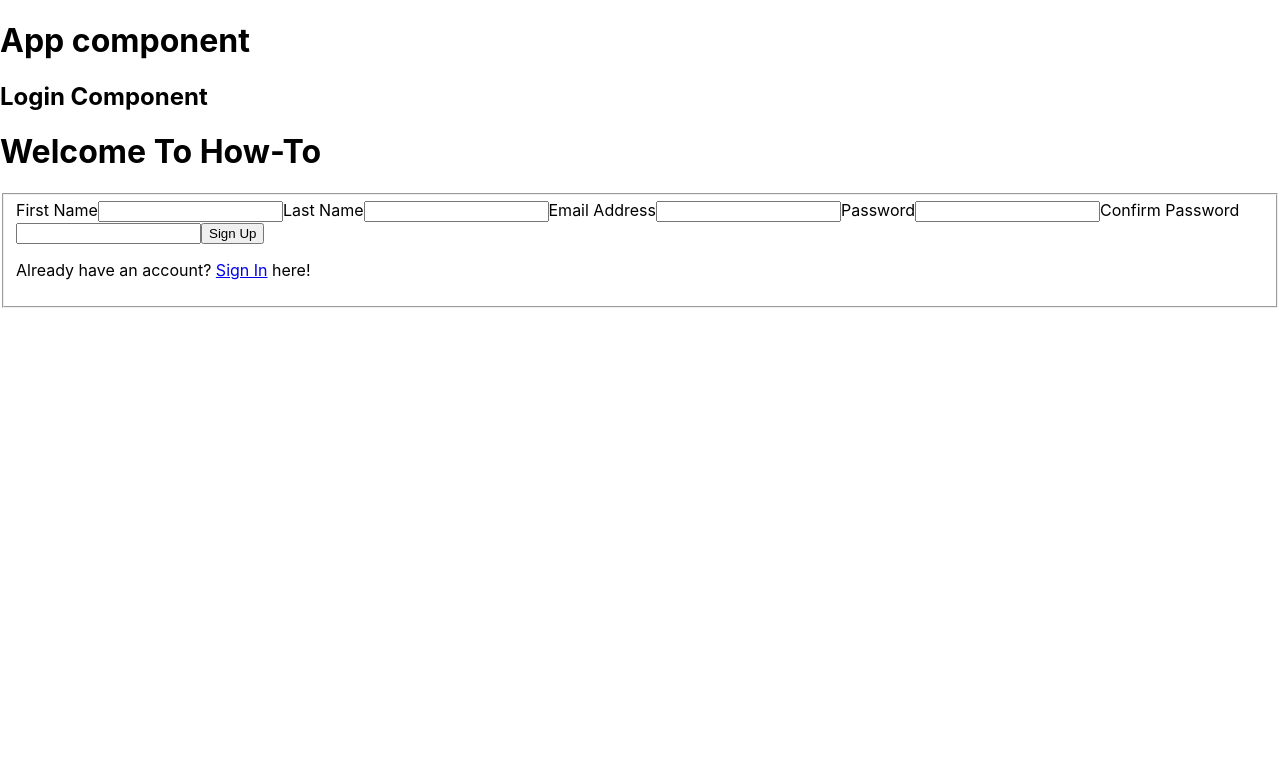
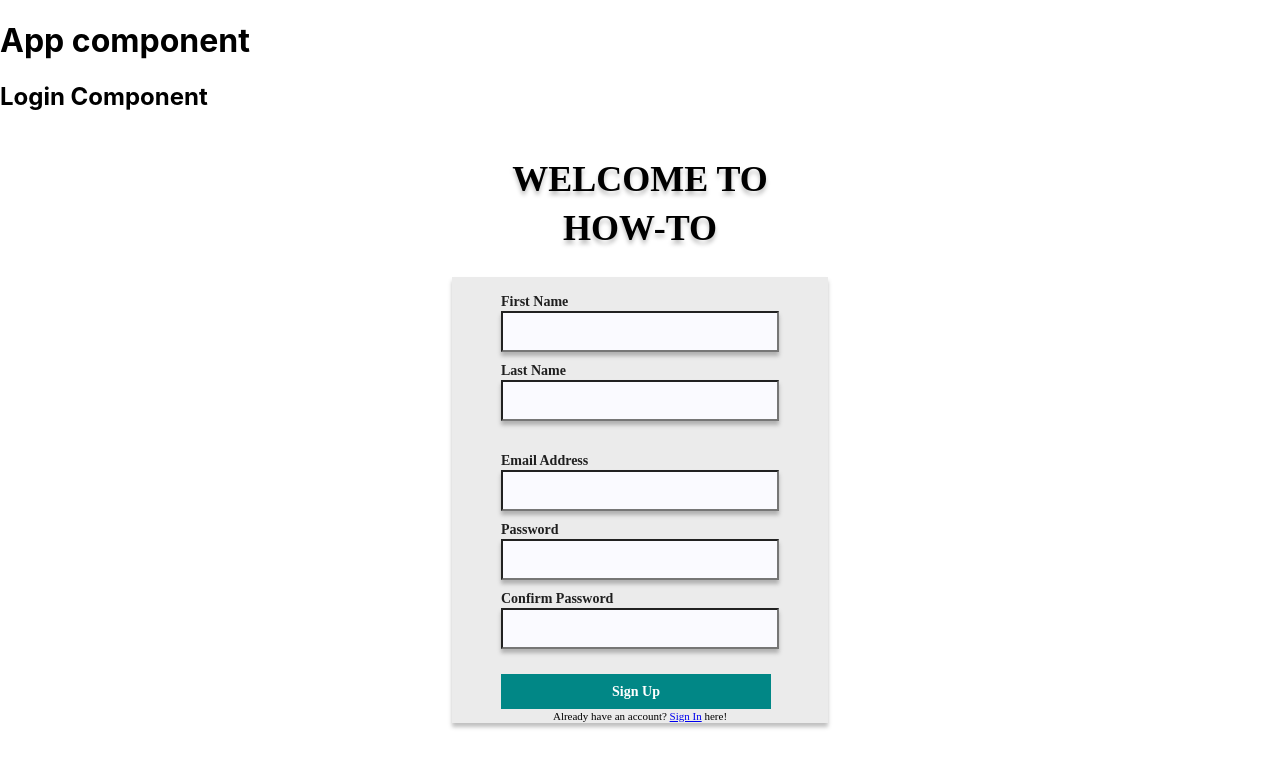
Before and after one commit to lambda-how-to-app/react-spa, a React (Create React App) app in the folder how-to/: page / in a window 1280 px wide. Shown: the top 768 px of the page. Built offline with nearby package versions, Linux system fonts and the light colour scheme.

Commit message:
WIP: styling completed and form is ready to send input to back end.

```diff
--- a/how-to/src/components/Signup.js
+++ b/how-to/src/components/Signup.js
@@ -1,13 +1,13 @@
-import React, {useState} from "react";
-import {Link} from 'react-router-dom';
+import React, { useState } from "react";
+import { Link } from 'react-router-dom';
 import styled from 'styled-components';
 
 const Signup = () => {
 
-  const [inputValue, setInputValue] = useState({firstname: '', lastname: '', email:'', psw:'', confirmpsw:''});
+  const [inputValue, setInputValue] = useState({ firstname: '', lastname: '', email: '', psw: '', confirmpsw: '' });
 
   const changeHandler = event => {
-    setInputValue({...inputValue, [event.target.name]:event.target.value});
+    setInputValue({ ...inputValue, [event.target.name]: event.target.value });
   };
 
   const passwordChecker = (p1, p2) => {
@@ -15,51 +15,153 @@ const Signup = () => {
       alert('passwords do not match, please try again');
     } else {
       return;
-    }}
+    }
+  }
 
   const handleSubmit = event => {
     event.preventDefault();
+    passwordChecker(inputValue.psw, inputValue.confirmpsw)
+
     //This needs to be changed to a function that matched email/token and updates data on the backend.
     console.log(inputValue);
-    setInputValue({firstname: '', lastname: '', email:'', psw:'', confirmpsw:''});
+    setInputValue({ firstname: '', lastname: '', email: '', psw: '', confirmpsw: '' });
   }
 
+  const Header = styled.h1`
+    width: 344px;
+    height: 98px;
+    left: 16px;
+    top: 23.47px;
+    font-family: Nunito;
+    font-style: normal;
+    font-weight: 800;
+    font-size: 36px;
+    line-height: 49px;
+    text-align: center;
+    text-transform: uppercase;
+    color: #000000;
+    text-shadow: 0px 4px 4px rgba(0, 0, 0, 0.25);
 
+  `
 
+  const Fieldset = styled.fieldset`
+    border: none;
+    background: rgba(0, 0, 0, 0.08);
+    box-shadow: 0px 4px 4px rgba(0, 0, 0, 0.25);
+    width: 344px;
+    height: 430px;
+    left: 16px;
+    top: 23px;
+  `
+
+  const Input = styled.input`
+    background: #FAFAFF;
+    box-shadow: 0px 4px 4px rgba(0, 0, 0, 0.25);
+    width: 270px;
+    height: 35px;
+    margin: 0 0;
+    font-family: Nunito;
+    font-style: normal;
+    font-weight: 300;
+    font-size: 13px;
+    line-height: 18px;
+    text-align: center;
+    color: #000000;
+   `
+
+   const Button = styled.button`
+    background: #018786;
+    width: 270px;
+    height: 35px;
+    font-family: Nunito;
+    font-style: normal;
+    font-weight: 800;
+    font-size: 14px;
+    line-height: 19px;
+    text-align: center;
+    color: #FFFFFF;
+    border: none;
+    margin-top: 25px;
+  `
+  const P = styled.p `
+    margin-top: 9px;
+    margin-bottom: 0px;
+    font-family: Nunito;
+    font-style: normal;
+    font-weight: 600;
+    font-size: 14px;
+    line-height: 19px;
+    color: rgba(0, 0, 0, 0.87);
+  `
+
+  const FooterP = styled.p `
+    width: 100%;
+    height: 15px;
+    font-family: Nunito;
+    font-style: normal;
+    font-weight: normal;
+    font-size: 11px;
+    line-height: 15px;
+    text-align: center;
+    margin-top:0;
+  `
+  const EmailP = styled.p `
+  margin-top: 30px;
+  margin-bottom: 0px;
+  font-family: Nunito;
+  font-style: normal;
+  font-weight: 600;
+  font-size: 14px;
+  line-height: 19px;
+  color: rgba(0, 0, 0, 0.87);
+`
+
+  const Form = styled.form `
+    margin: 0 37px;
+  `
+
+  const SecretDiv = styled.div `
+    width: 100%;
+    display: flex;
+    flex-direction: column;
+    align-items: center;
+    flex-direction: center;
+  `
   return (
-    <>
-    <div>
-      <h1> Welcome To How-To </h1>
-    </div>
-    <fieldset> {/*background container for login fields*/}
-      <form onSubmit={event=>handleSubmit(event)}>
+    <SecretDiv>
+      <Header>
+        Welcome To How-To
+      </Header>
+
+      <Fieldset>
+        <Form onSubmit={event => handleSubmit(event)}>
           <label>
-            First Name
-            <input type="text"  name="firstname" value={inputValue.firstname}onChange={changeHandler}/>
+            <P>First Name</P>
+            <Input type="text" name="firstname" value={inputValue.firstname} onChange={changeHandler} />
           </label>
           <label>
-            Last Name
-            <input type="text"  name="lastname"value={inputValue.lastname}onChange={changeHandler}/>
+            <P>Last Name</P>
+            <Input type="text" name="lastname" value={inputValue.lastname} onChange={changeHandler} />
           </label>
 
           <label>
-            Email Address
-            <input type="email" name="email" value={inputValue.email}onChange={changeHandler}/>
+            <EmailP>Email Address</EmailP>
+            <Input type="email" name="email" value={inputValue.email} onChange={changeHandler} />
           </label>
           <label>
-            Password
-            <input type="password" name="psw" value={inputValue.psw}onChange={changeHandler}/>
+            <P>Password</P>
+            <Input type="password" name="psw" value={inputValue.psw} onChange={changeHandler} />
           </label>
           <label>
-            Confirm Password
-            <input type="password" name="confirmpsw" value={inputValue.confirmspw}onChange={changeHandler}/>
+            <P>Confirm Password</P>
+            <Input type="password" name="confirmpsw" value={inputValue.confirmpsw} onChange={changeHandler} />
           </label>
 
-          <button>Sign Up</button>
-          <p>Already have an account? <Link to="/Login">Sign In</Link> here!</p>
-      </form>
-    </fieldset>
-    </>
+          <Button>Sign Up</Button>
+          <FooterP>Already have an account? <Link to="/Login">Sign In</Link> here!</FooterP>
+        </Form>
+      </Fieldset>
+    </SecretDiv>
   );
 };
 
```
